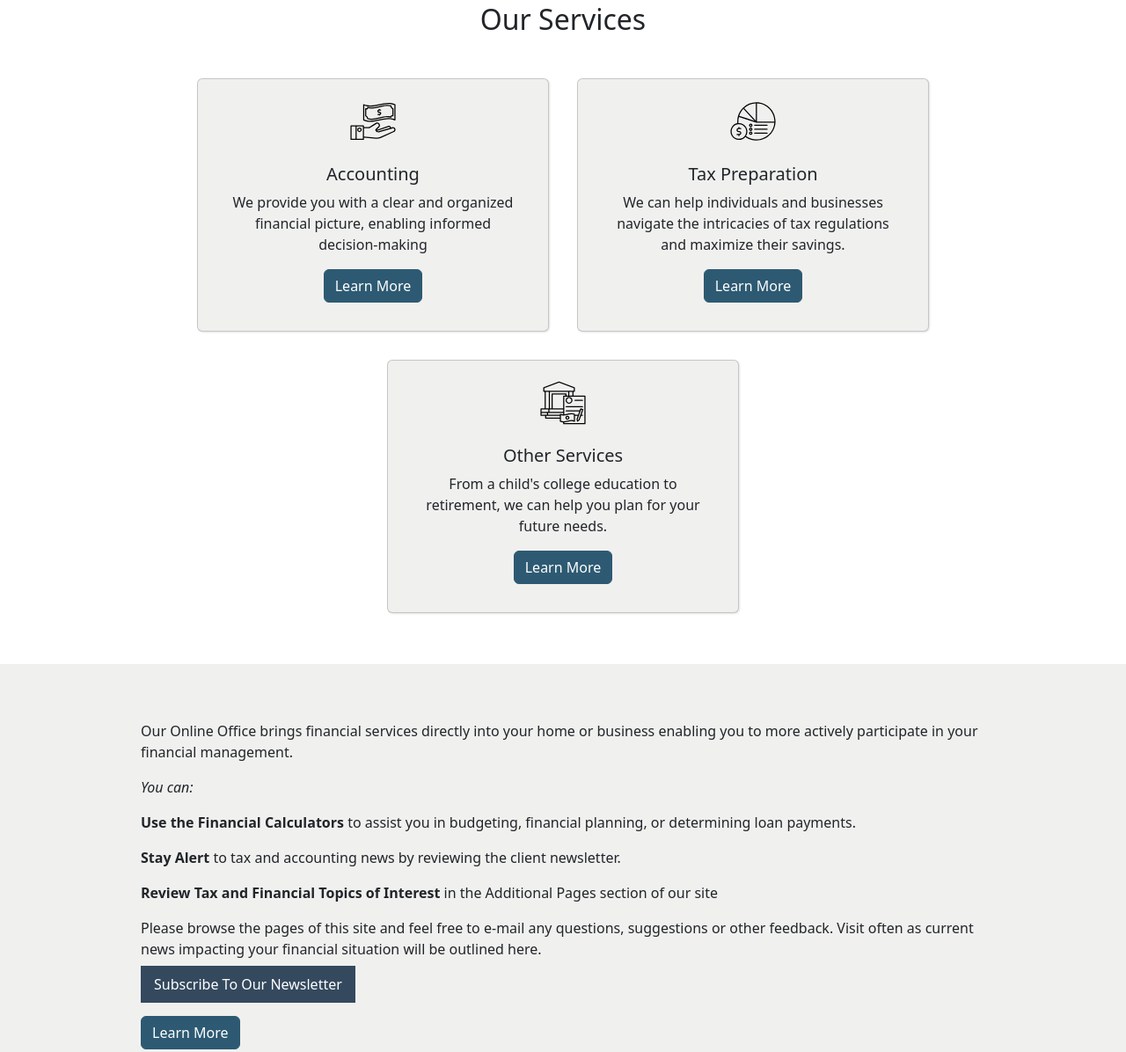
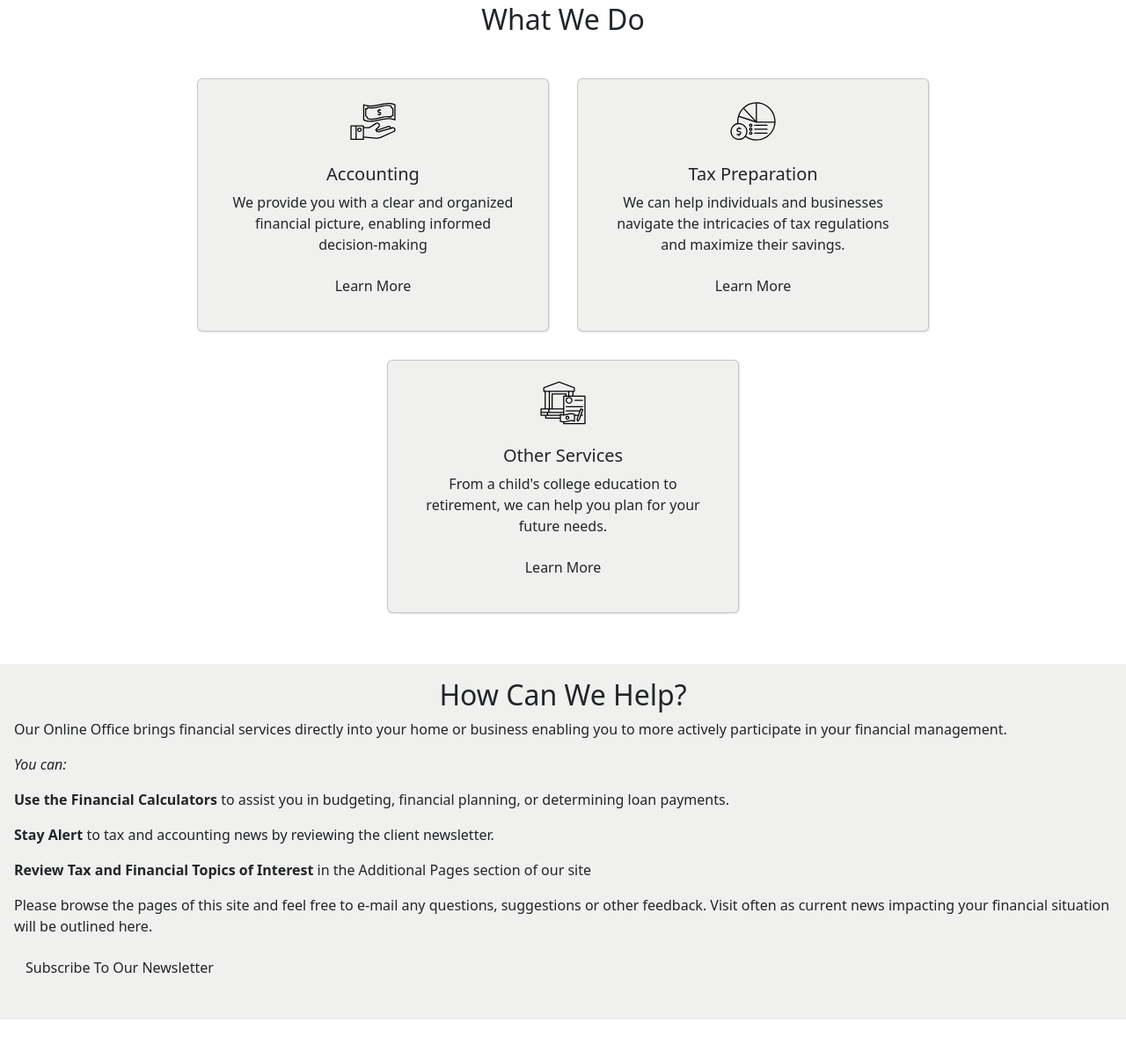
Before and after one commit to eld120/actq, an Eleventy site: page src/index.md in a window 1280 px wide. Shown: the part 845-2041 px from the top of the page at 88% size. Built offline with nearby package versions, Linux system fonts and the light colour scheme; Eleventy itself is replaced by a stand-in of ours; files that its build step writes are made by us from their sources; a script that the page names is missing.

Commit message:
updated urls and page edits

```diff
--- a/src/_includes/home.njk
+++ b/src/_includes/home.njk
@@ -19,7 +19,7 @@ layout: base.njk
             <p class="carousel-text fs-3">Tax rules are constantly changing. Get help finding the deductions that matter to you.</p>
           </div>
           {# <img src="/assets/open-for-business.jpg" class="d-block ratio ratio-4x3" alt=""> #}
-          <img src="/assets/x3FvZ-Vav9j7Q1IbRCz4qQ.jpg" class="d-block ratio ratio-4x3 img-fluid" alt="Photo of a handshake in a formal business meeting">
+          <img src="{{'/assets/x3FvZ-Vav9j7Q1IbRCz4qQ.jpg' | url}}" class="d-block ratio ratio-4x3 img-fluid" alt="Photo of a handshake in a formal business meeting">
         </div>
       </div>
       <div class="carousel-item">
@@ -28,7 +28,7 @@ layout: base.njk
             <p class="carousel-text fs-3">Don't plan for the future by yourself. Get tax and accounting expertise for your situation.</p>
           </div>
           {# <img src="/assets/small-office-collaboration.jpg" class="d-block ratio ratio-4x3" alt=""> #}
-          <img src="/assets/jiDj0c77HyKPyjtpiK5mJw.jpg" class="d-block ratio ratio-4x3 img-fluid" alt="Photo of a blank IRS 1040 form with a post it note that says need help? and a notepad that says Tax Planning">
+          <img src="{{'/assets/jiDj0c77HyKPyjtpiK5mJw.jpg' | url}}" class="d-block ratio ratio-4x3 img-fluid" alt="Photo of a blank IRS 1040 form with a post it note that says need help? and a notepad that says Tax Planning">
         </div>
       </div>
       <div class="carousel-item">
@@ -37,7 +37,7 @@ layout: base.njk
             <p class="carousel-text fs-3">You're busy running your business. Let an accounting expert help organize your finances.</p>
           </div>
           {# <img src="/assets/small-biz-cafe-cropped.jpg" class="d-block ratio ratio-4x3" alt=""> #}
-            <img src="/assets/F0E7D6nxXMH1RYOX6YlVWg.jpg" class="d-block ratio ratio-4x3 img-fluid" alt="Photo of a woman standing in front of the door to her business holding a sign that says welcome we are open">
+            <img src="{{'/assets/F0E7D6nxXMH1RYOX6YlVWg.jpg' | url}}" class="d-block ratio ratio-4x3 img-fluid" alt="Photo of a woman standing in front of the door to her business holding a sign that says welcome we are open">
         </div>
       </div>
     </div>
@@ -55,7 +55,7 @@ layout: base.njk
 
 {# Services section #}
 <div class="main__services">
-  <h2>Our Services</h2>
+  <h2 class="text-center">What We Do</h2>
     <div class="services-cards flex-wrap">
       <div class="card" >
 
@@ -65,7 +65,7 @@ layout: base.njk
           <div class="card-body">
               <h5 class="card-title text-center">Accounting</h5>
               <p class="text-center">We provide you with a clear and organized financial picture, enabling informed decision-making</p>
-              <a href="{{ '/services/#accounting-services' | url }}" class="btn btn-primary">Learn More</a>
+              <a href="{{ '/services/#accounting-services' | url }}" class="btn btn-custom">Learn More</a>
           </div>
 
       </div>
@@ -76,7 +76,7 @@ layout: base.njk
         <div class="card-body">
             <h5 class="card-title text-center">Tax Preparation</h5>
             <p class="text-center">We can help individuals and businesses navigate the intricacies of tax regulations and maximize their savings.</p>
-            <a href="{{ '/services/#other-services' | url }}" class="btn btn-primary">Learn More</a>
+            <a href="{{ '/services/#other-services' | url }}" class="btn btn-custom">Learn More</a>
         </div>
 
       </div>
@@ -87,7 +87,7 @@ layout: base.njk
           <div class="card-body">
               <h5 class="card-title text-center">Other Services</h5>
               <p class="text-center"> From a child's college education to retirement, we can help you plan for your future needs. </p>
-              <a href="{{ '/services/#tax-prep-services' | url }}" class="btn btn-primary">Learn More</a>
+              <a href="{{ '/services/#tax-prep-services' | url }}" class="btn btn-custom">Learn More</a>
           </div>
 
       </div>
@@ -101,11 +101,12 @@ layout: base.njk
       {# <h2>Welcome to the Accounteque Services, Inc. website!</h2> #}
   </div>
 
-  <div class="main__player mx-auto" >
-    <div class="column asymmetric-row grid-row center-if">
-      <div class="grid-col">
-        <div class="column">
-          <div id="pageContent" >
+  <div class="main__newsletter mx-auto" >
+    <div class="col ">
+      <div class="col">
+        <div class="col">
+          <div id="pageContent" class="text-wrapper">
+            <h2 class="text-center">How Can We Help?</h2>
             <p>Our Online Office brings financial services directly into your home or business enabling you to more actively participate in your financial management.</p>
             {# Pexels to the rescue, maybe a side by side image of an accountant with some text #}
             <p><em>You can:</em></p>
@@ -114,10 +115,11 @@ layout: base.njk
             <p><strong>Review Tax and Financial Topics of Interest</strong> in the Additional Pages section of our site</p>
             <p>Please browse the pages of this site and feel free to e-mail any questions, suggestions or other feedback. Visit often as current news impacting your financial situation will be outlined here.<script src="//widget.resourcesforclients.com/taxvid/taxvid.js?u=bpVb58TUXLqE" type="text/javascript"></script></p>
 
-            <a href="https://signup.resourcesforclients.com/?u=bpVb58TUXLqE" target="_blank" style="padding: 10px 15px;background:#34495E;color:#ffffff;text-decoration: none;">Subscribe To Our Newsletter</a>
+            {# <a href="https://signup.resourcesforclients.com/?u=bpVb58TUXLqE" target="_blank" style="padding: 10px 15px;background:#34495E;color:#ffffff;text-decoration: none;">Subscribe To Our Newsletter</a>     #}
+            <a href="" class="btn btn-custom">Subscribe To Our Newsletter</a>
           </div>
           <br>
-          <a href="about" class="btn btn-primary " alt="Go to About page to Learn More"> Learn More</a>
+          {# <a href="about" class="btn btn-custom " alt="Go to About page to Learn More"> Learn More</a> #}
         </div>
       </div>
     </div>
```
